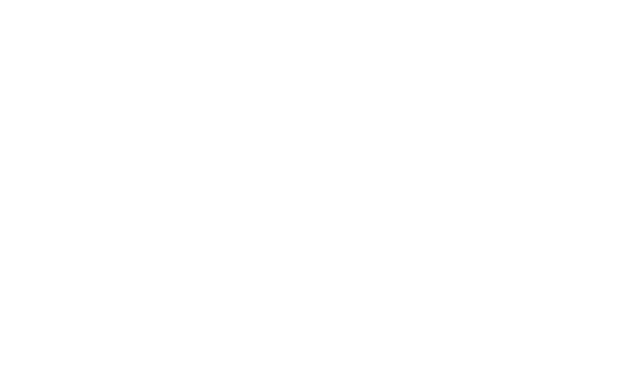
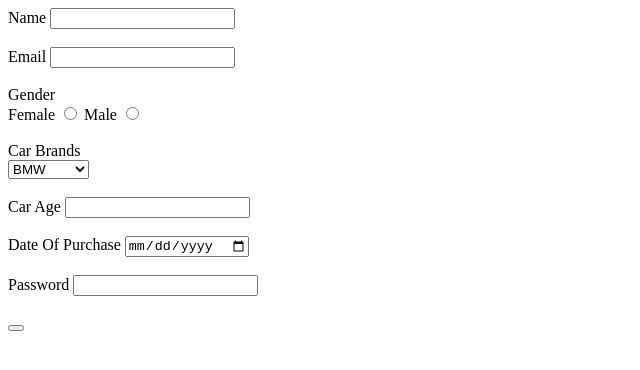
Before and after one commit to acciojob/car-insurance-form-skshig, a website: page main.html in a window 1280 px wide. Shown: the whole page, without its empty margins (0-640 px from the left). Drawn offline with Linux system fonts and the light colour scheme.

Commit message:
car-insurance-form commit

```diff
--- a/main.html
+++ b/main.html
@@ -10,6 +10,39 @@
 	<!-- the entire body must be written by student -->
     <script type="text/javascript" src="./script.js">
 </script>
+<form method="post">
+	<label for="name">Name</label>
+	<input type="text" name="name" id="name" required><br><br>
+
+	<label for="email">Email</label>
+	<input type="email" name="email" id="email" required><br><br>
+
+	<label for="gender">Gender</label><br>
+	<label for="female">Female</label>
+	<input type="radio" name="gender" required>
+	<label for="male">Male</label>
+	<input type="radio" name="gender"><br><br>
+
+	<label for="cars">Car Brands <br>
+	<select name="car-brands" id="cars">
+		<option value="BMW">BMW</option>
+		<option value="Audi">Audi</option>
+		<option value="Mercedes">Mercedes</option>
+	</select>
+	</label><br><br>
+
+	<label for="carage">Car Age</label>
+	<input type="number" name="age" id="carage" required><br><br>
+
+	<label for="dop">Date Of Purchase</label>
+	<input type="date" name="dop" id="dop" required><br><br>
+
+	<label for="password">Password</label>
+	<input type="password" name="password" id="password" required><br><br>
+
+	<label for="submit"></label>
+	<button type="submit" name="submit" id="submit" value="Submit">
+</form>
 
 </body>
 
```
